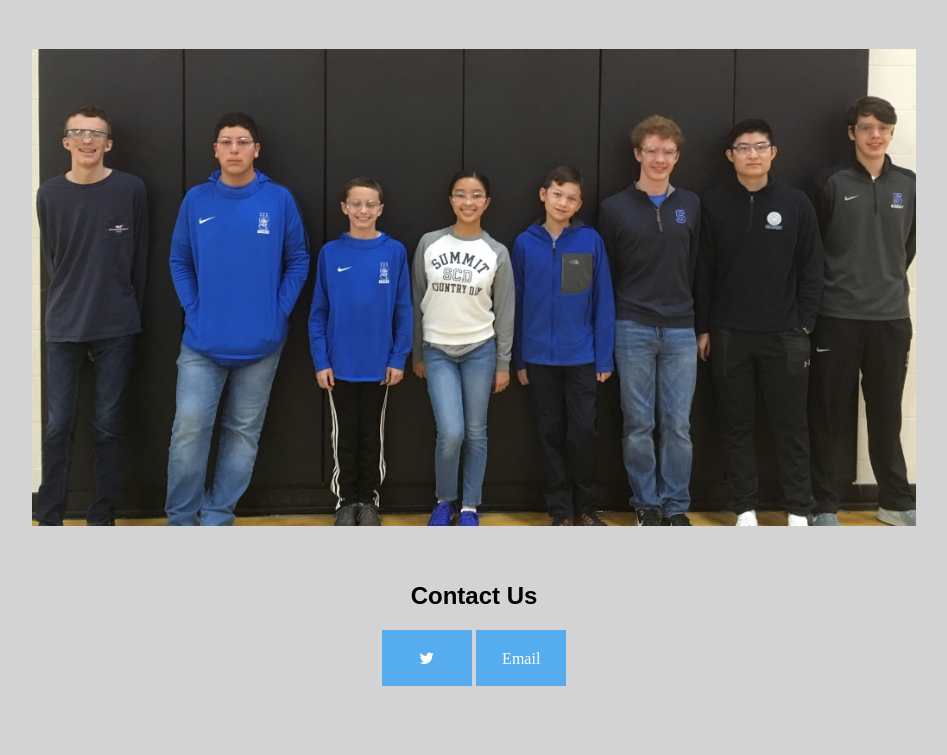
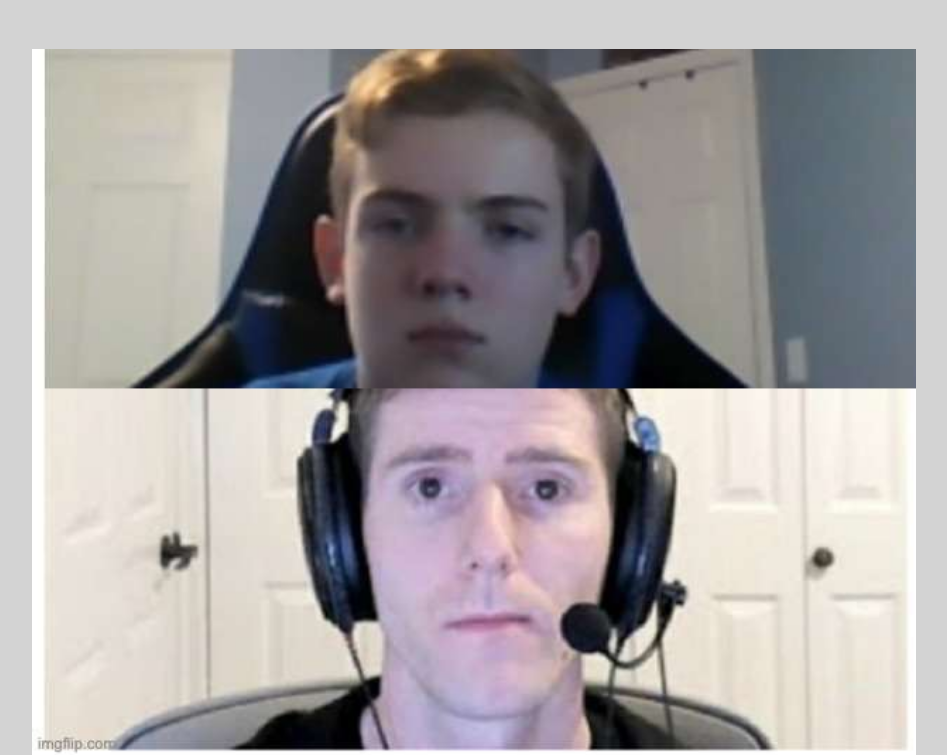
Before and after one commit to scdRobotics/scdrobotics.github.io, a plain HTML site: page index.html in a window 1280 px wide. Shown: the part 700-1455 px from the top of the page, without its empty margins (166-1113 px from the left). Before the commit the page ends 1394 px from the top, so only its background shows below. Drawn offline with Linux system fonts and the light colour scheme.

Commit message:
Update index.html

```diff
--- a/index.html
+++ b/index.html
@@ -15,7 +15,7 @@
 		</ul>
 		<br><br>
 		<div class="teamContainer">
-			<img src="team.JPG" style="width:100%">
+			<img src="l.JPG" style="width:100%">
 			<div class="teamText">
 				<center>
 					<h1 class="centered">THE TEAM</h1>
```
